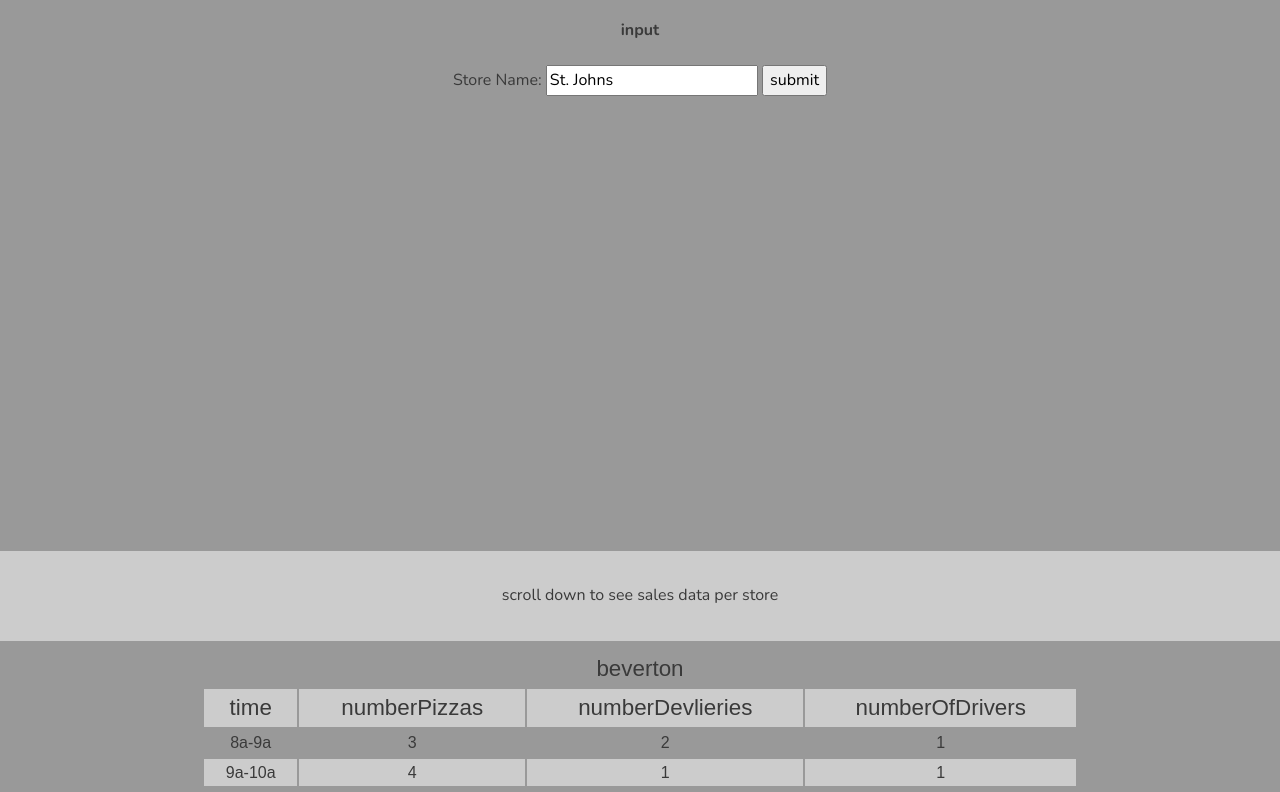
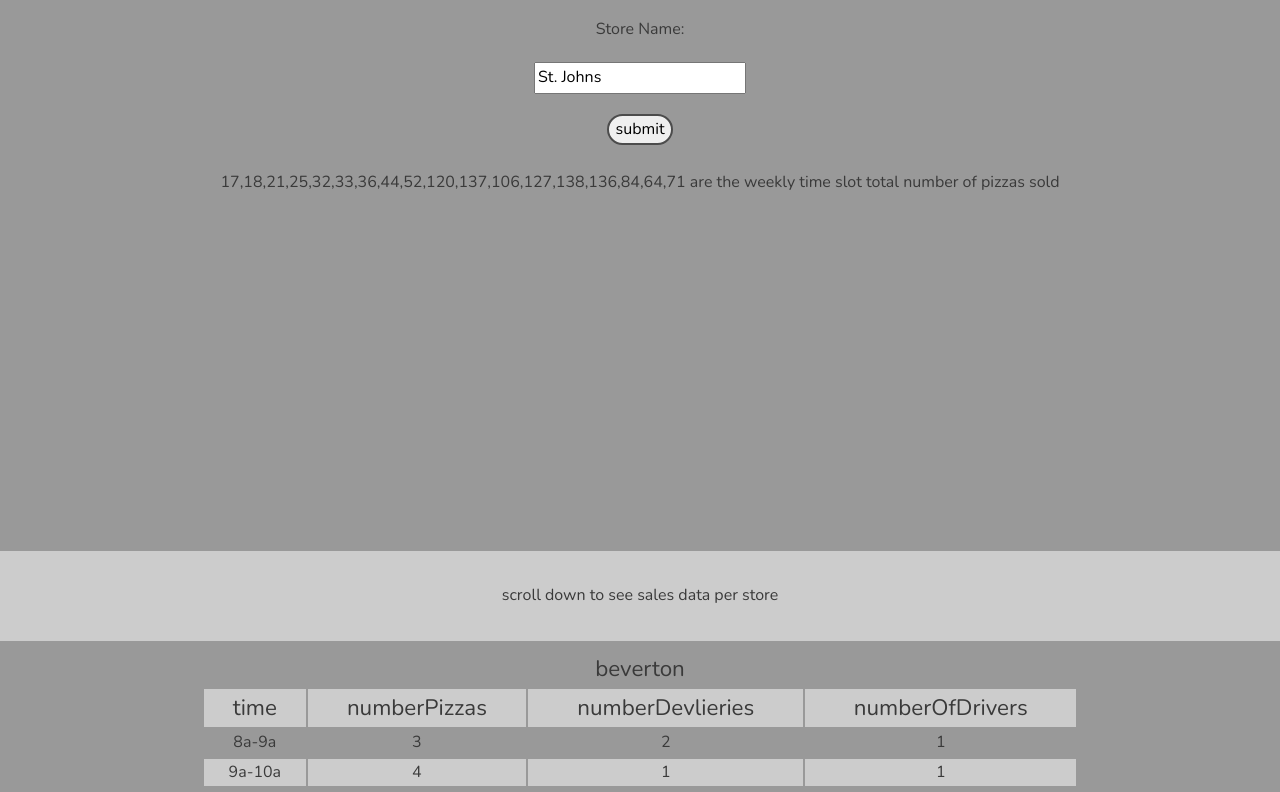
Before and after one commit to hgaskins/weekTwo, a website: page pizza/sales-data.html in a window 1280 px wide. Shown: the part 160-952 px from the top of the page. Drawn offline with nearby package versions, Linux system fonts and the light colour scheme.

Commit message:
additional styling to fit in with css assignment requirements, in addition to creating footer to sum tables with total pizzas by store

```diff
--- a/pizza/css/style.css
+++ b/pizza/css/style.css
@@ -32,6 +32,29 @@ h3 {
 
 a {
 	text-decoration: underline;;
+}
+
+/*the below elements are by default inline, and I have changed them to block*/
+
+.storeNameLabel,
+.input,
+.button {
+  display: block;
+  margin: 0 auto;
+}
+
+.storeNameLabel {
+  margin-bottom: 20px;
+}
+
+.input {
+  margin-bottom: 20px;
+}
+
+.button {
+  margin-bottom: 25px;
+  border: 2.5px solid #4C4C4C;
+  border-radius: 50px;
 }
 /* ===========================
   Base Layout Styles
@@ -85,13 +108,13 @@ table {
 }
 th {
   font-weight: 500;
-  font-family: 'Varela Round', sans-serif;
+  font-family: 'Nunito', sans-serif;
   line-height: 1.6;
   font-size: 1.4em;
 }
 
 td {
-  font-family: 'Varela Round', sans-serif;
+  font-family: 'Nunito', sans-serif;
   line-height: 1.6;
 }
 
--- a/pizza/js/compute.js
+++ b/pizza/js/compute.js
@@ -8,6 +8,29 @@ function randoInRange(min, max) {
 function driversNeeded(deliveries) {
   var resultDriversNeeded = Math.ceil(deliveries/3);
   return resultDriversNeeded;
+}
+
+//calculates total pizza count for each store
+function pizzaTotalCounter () {
+    var totalPizzaCount = 0;
+    for (var tt = 0; tt < pizzaArray.length; tt++) {
+        totalPizzaCount += pizzaArray[tt].pizzaCount;
+    }
+    return totalPizzaCount;
+}
+
+function weeklyTimeSlotTotals() {
+    var results = [];
+    for (dd = 0; dd < 18; dd++) {
+        results[dd] = 0; // initializing array to zero
+    }
+    for (ww in pizzaArray) {
+        for (zz = 0; zz < 18; zz++) {
+            results[zz] += pizzaArray[ww].numPizzaz[zz];
+        }
+    }
+    // console.log(results);
+    return results;
 }
 
 //testing the driversNeeded function
@@ -224,6 +247,20 @@ function generateTable(storeObject) {
       body.appendChild(tbl);
       //sets the border attribute of the tbl to 2;
       // tbl.setAttribute("border", "10");
+
+      //append for table footer
+      var tblFoot = document.createElement("tfoot"); // creates <thead> and puts it in <table>
+      tbl.appendChild(tblFoot);
+
+      var totalFoot = document.createElement("tr"); // creates the shopHead <tr> and puts it in <thead>
+      tblFoot.appendChild(totalFoot);
+
+      var storeTotal = document.createElement("th"); // creates the <th> in the shopHead <tr>
+      storeTotal.setAttribute("colspan", "4"); // sets the colspan attribute of tbl to 4;
+      totalFoot.appendChild(storeTotal);
+
+      var total = document.createTextNode("This Store's Daily Total: " + storeObject.pizzaCount);
+      storeTotal.appendChild(total);
   }
 
 for (var qq = 0; qq < pizzaArray.length; qq++) {
@@ -232,36 +269,20 @@ for (var qq = 0; qq < pizzaArray.length; qq++) {
 
 
 
-//calculates total pizza count for each store
-function pizzaTotalCounter () {
-    var totalPizzaCount = 0;
-    for (var tt = 0; tt < pizzaArray.length; tt++) {
-        totalPizzaCount += pizzaArray[tt].pizzaCount;
-    }
-    return totalPizzaCount;
-}
+// my adding to DOM = pizzaCounter
+var counter = document.getElementById("totesPizzaBra");
+counter.textContent =   pizzaTotalCounter() + " happy Pizza Odysseys this week!";
 
-function weeklyTimeSlotTotals () {
-    var results = [];
-    for (dd = 0; dd < 18; dd++) {
-        results[dd] = 0; // initializing array to zero
-    }
-    for (ww in pizzaArray) {
-        for (zz = 0; zz < 18; zz++) {
-            results[zz] += pizzaArray[ww].numPizzaz[zz];
-        }
-    }
-    console.log(results);
-    return results;
-}
+var weekOfPizza = document.getElementById('weeklies');
+weekOfPizza.textContent = weeklyTimeSlotTotals() + " are the weekly time slot total number of pizzas sold";
+
+// weekOfPizza.textContent = weeklyTimeSlotTotals;
 
 //to test pizzaTotalCounter
 // console.log('total pizzas == ' ,pizzaTotalCounter());
 
 
-// my adding to DOM = pizzaCounter
-var counter = document.getElementById("totesPizzaBra");
-counter.textContent =   pizzaTotalCounter() +" happy Pizza Odysseys this week!";
+
 
 // var counterB = document.getElementById("beverton");
 // counterB.textContent = weeklyTimeSlotTotals
--- a/pizza/sales-data.html
+++ b/pizza/sales-data.html
@@ -20,17 +20,12 @@
           </div>
         </header>
         <div class="container">
-          <h4 id="beverton">input</h4>
-          <h3 id="beverton"></h3>
-
-          <div id="storeTables">
-          </div>
           <div id="formCol1">
-              <label for="storeName">Store Name:</label>
+              <label for="storeName" class="storeNameLabel">Store Name:</label>
               <input id="storeName" class="input" value="St. Johns">
               <input id="submitButton" type="button" class="button" value="submit">
           </div>
-
+          <div id="weeklies">weeklies</div>
         </div>
       </div>
       <footer class="main-footer">
```
